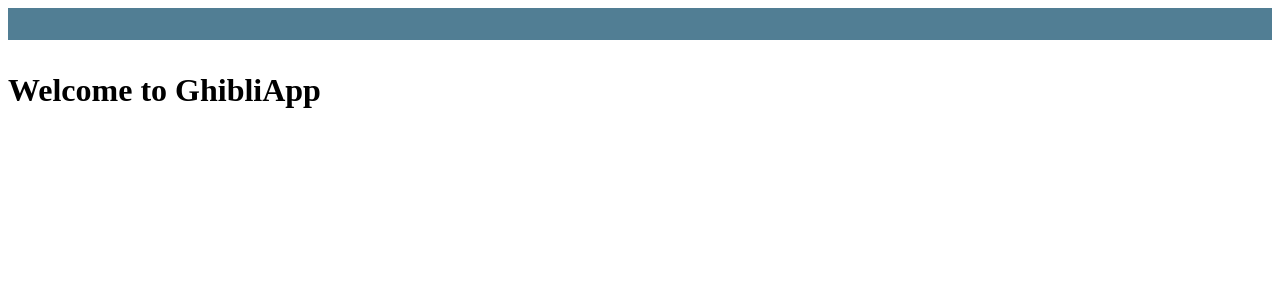
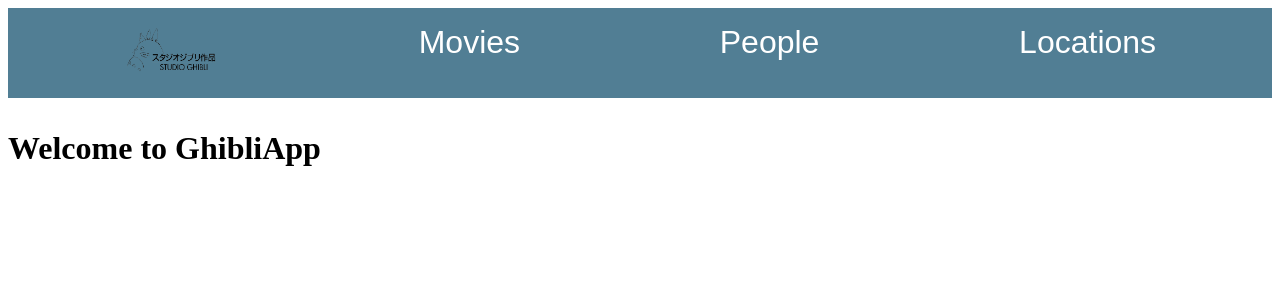
Before and after one commit to 9-3-pursuit/assessment-final-react, a React (Create React App) app: page / in a window 1280 px wide. Shown: the top 300 px of the page. Built offline with nearby package versions, Linux system fonts and the light colour scheme.

Commit message:
Nav.jsx completed

```diff
--- a/src/App.js
+++ b/src/App.js
@@ -1,5 +1,5 @@
 import { BrowserRouter, Routes, Route } from "react-router-dom";
-import Nav from './Components/Nav'
+import Nav from './Commons/Nav'
 import Home from "./Components/Home";
 import MoviesPage from "./Components/MoviesPage";
 import PeoplePage from "./Components/PeoplePage";
@@ -19,8 +19,6 @@ function App() {
           <Route path='/movies' element={<MoviesPage/>}/>
           <Route path='/people' element={<PeoplePage/>}/>
           <Route path='/locations' element={<Locations/>}/>
-
-
       </Routes>
     </div>
 
--- /dev/null
+++ b/src/Commons/Nav.jsx
@@ -0,0 +1,19 @@
+import { Link } from "react-router-dom"
+import Studio_Ghibli_logo from '../Images/Studio_Ghibli_logo.png'
+
+
+const Nav = () => {
+    return (
+
+        <nav>
+            <Link to='/'>
+                <img src={Studio_Ghibli_logo} alt='Studio Ghibili Logo' />
+            </Link>
+            <Link to='/movies'>Movies</Link>
+            <Link to='/people'>People</Link>
+            <Link to='/locations'>Locations</Link>
+        </nav>
+    )
+}
+
+export default Nav
--- a/src/Components/Nav.jsx
+++ /dev/null
@@ -1,10 +0,0 @@
-const Nav = () => {
-    return (
-
-        <nav>
-
-        </nav>
-    )
-}
-
-export default Nav
```
Also changed, not shown: src/Images/Studio_Ghibli_logo.png (renamed from src/Images/Studio_Ghibili_logo-removebg-preview.png).
